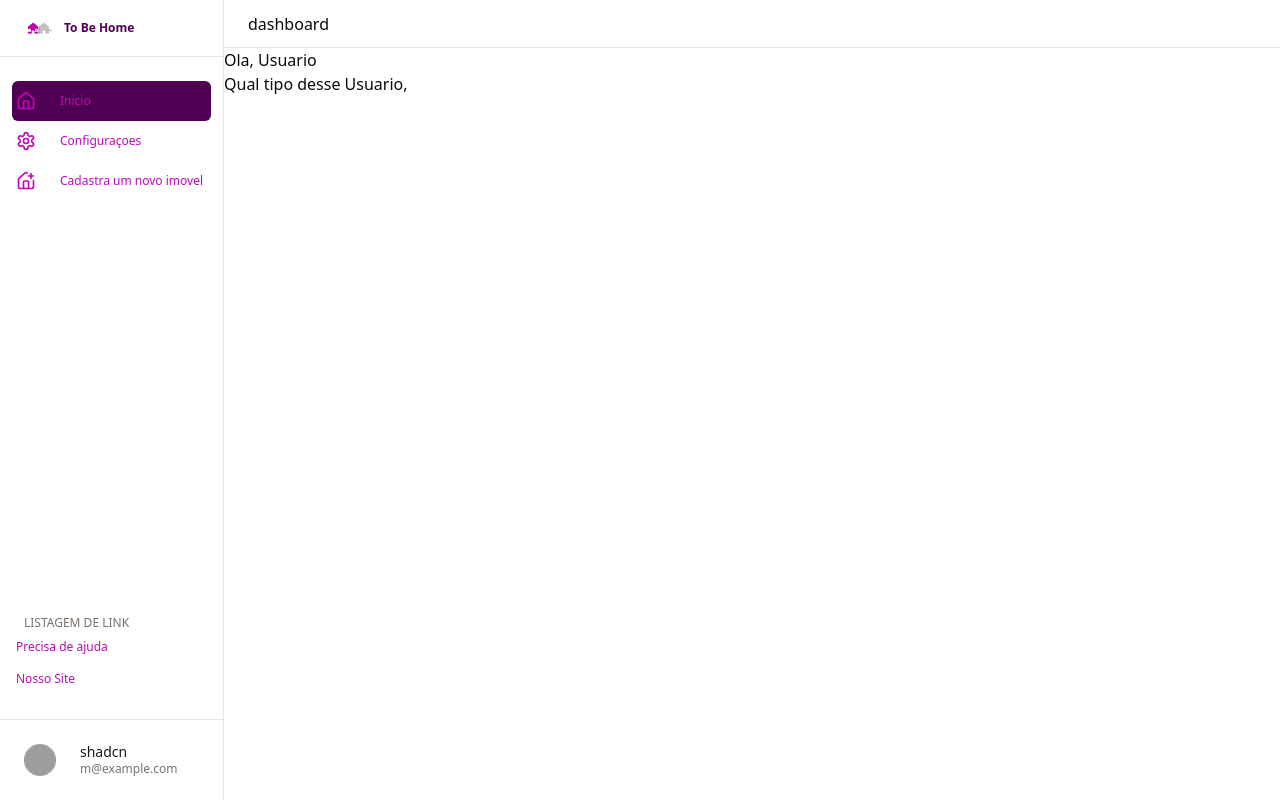
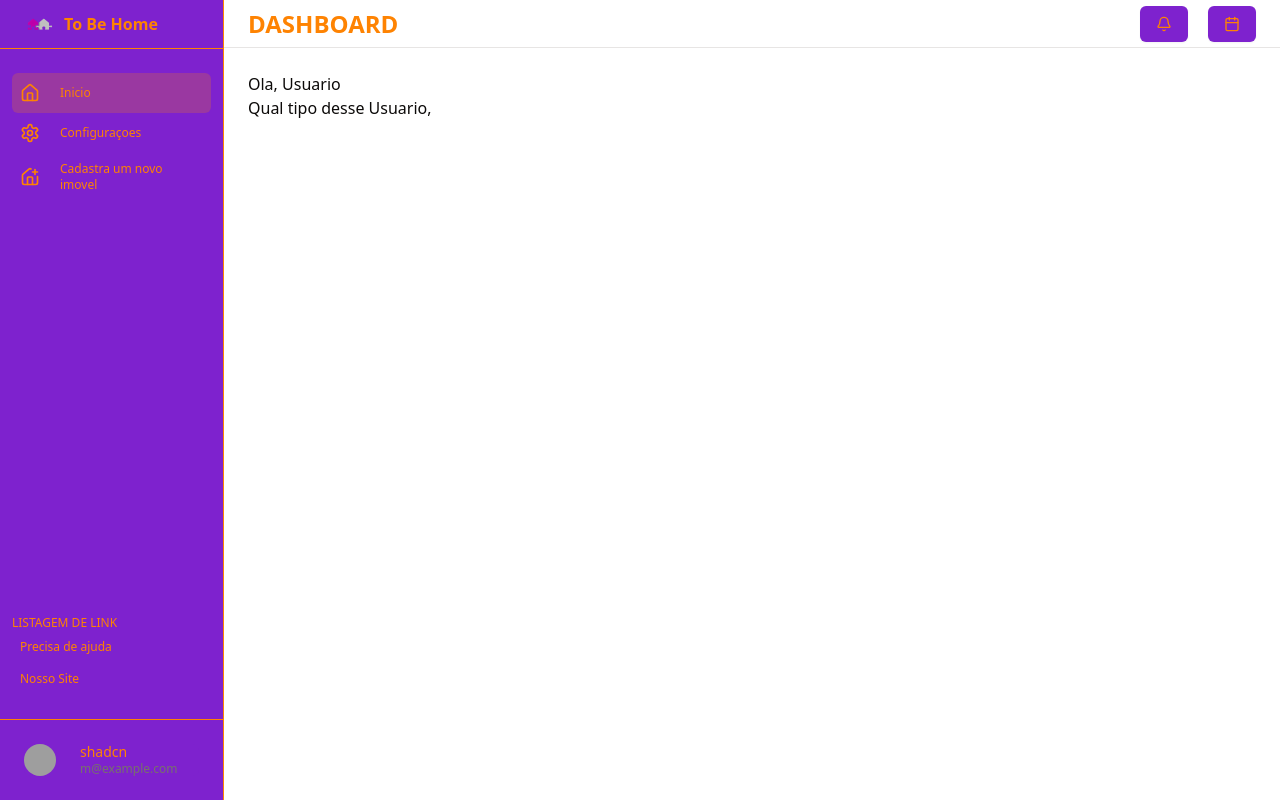
Before and after one commit to THIAGOMORGADO/web-projeto-tobehome, a Next.js app: page /dashboard in a window 1280 px wide. Built offline with nearby package versions, Linux system fonts and the light colour scheme; grey boxes are pictures that could not be loaded.

Commit message:
feat: atualizando cores do layout e colocar o sheet no header e sua animação

```diff
--- a/src/app/_components/Dashboard/SideBar.tsx
+++ b/src/app/_components/Dashboard/SideBar.tsx
@@ -12,7 +12,7 @@ export function SideBar({ className, children }: SideBarGenericProps) {
   return (
     <aside
       className={cn(
-        "border-r border-bordoer h-screen flex flex-col space-y-6",
+        "border-r border-[#FE8302]  h-screen flex flex-col space-y-6 bg-purple-700",
         className
       )}
     >
@@ -23,7 +23,7 @@ export function SideBar({ className, children }: SideBarGenericProps) {
 
 export function SideBarHeader({ className, children }: SideBarGenericProps) {
   return (
-    <header className={cn("p-6 py-3 border-b border-border", className)}>
+    <header className={cn("p-6 py-2 border-b border-[#FE8302]", className)}>
       {children}
     </header>
   );
@@ -33,7 +33,7 @@ export function SideBarHeaderMain({
   className,
   children,
 }: SideBarGenericProps) {
-  return <main className={cn("p-6 ", className)}>{children}</main>;
+  return <main className={cn("p-6", className)}>{children}</main>;
 }
 export function SideBarHeaderTitle({
   className,
@@ -43,7 +43,7 @@ export function SideBarHeaderTitle({
 }
 
 export function SideBarMain({ className, children }: SideBarGenericProps) {
-  return <main className={cn("px-3", className)}>{children}</main>;
+  return <main className={cn("px-3 ", className)}>{children}</main>;
 }
 
 export function SideBarNav({ className, children }: SideBarGenericProps) {
@@ -61,7 +61,7 @@ export function SideBarNavHeaderTitle({
   return (
     <h4
       className={cn(
-        "flex items-centerfont-medium text-xs uppercase text-muted-foreground ml-3",
+        "flex items-center font-medium text-xs uppercase text-muted-foreground text-center text-[#FE8302]",
         className
       )}
     >
@@ -89,8 +89,8 @@ export function SideBarNavLink({
     <Link
       href={href}
       className={cn(
-        " text-[#c007bc] text-xs px-1 py-2 rounded-md flex items-center gap-1",
-        active && "bg-[#500052]",
+        " text-[#FE8302] text-xs px-2 py-2 rounded-md flex items-center",
+        active && "bg-[#fe840238]",
         className
       )}
     >
@@ -101,7 +101,12 @@ export function SideBarNavLink({
 
 export function SideBarFooter({ className, children }: SideBarGenericProps) {
   return (
-    <footer className={cn("p-6 mt-auto border-t border-border ", className)}>
+    <footer
+      className={cn(
+        "p-6 mt-auto border-t border-border border-[#FE8302]",
+        className
+      )}
+    >
       {children}
     </footer>
   );
--- a/src/app/_components/Dashboard/page.tsx
+++ b/src/app/_components/Dashboard/page.tsx
@@ -10,7 +10,7 @@ export function DashboardPage({
   className,
   children,
 }: DashboardPageGenericProps) {
-  return <section className={cn(["", className])}>{children}</section>;
+  return <section className={cn(["h-screen", className])}>{children}</section>;
 }
 
 export function DashboardPageHeader({
@@ -20,7 +20,7 @@ export function DashboardPageHeader({
   return (
     <header
       className={cn([
-        "px-6 h-12 border-b border-border flex items-center justify-between",
+        "px-6 h-12 border-b border-border  flex items-center justify-between",
         className,
       ])}
     >
@@ -33,7 +33,13 @@ export function DashboardPageHeaderTitle({
   className,
   children,
 }: DashboardPageGenericProps) {
-  return <span className={cn(["", className])}>{children}</span>;
+  return (
+    <span
+      className={cn(["text-[#FE8302] text-2xl font-bold uppercase", className])}
+    >
+      {children}
+    </span>
+  );
 }
 
 export function DashboardPageHeaderNav({
@@ -47,5 +53,5 @@ export function DashboardPageMain({
   className,
   children,
 }: DashboardPageGenericProps) {
-  return <main className={cn(["", className])}>{children}</main>;
+  return <main className={cn(["p-6", className])}>{children}</main>;
 }
--- /dev/null
+++ b/src/app/_components/NotificationSheet/index.tsx
@@ -0,0 +1,48 @@
+import { Button } from "@/components/ui/button";
+
+import {
+  Sheet,
+  SheetClose,
+  SheetContent,
+  SheetDescription,
+  SheetFooter,
+  SheetHeader,
+  SheetTitle,
+  SheetTrigger,
+} from "@/components/ui/sheet";
+import { ReactNode, useRef } from "react";
+
+type NotificationSheetProps = {
+  children?: ReactNode;
+  title?: string;
+  decription?: string;
+};
+
+export function NotificationSheet({
+  children,
+  title,
+  decription,
+}: NotificationSheetProps) {
+  const ref = useRef<HTMLDivElement>(null);
+
+  return (
+    <Sheet>
+      <SheetTrigger asChild>
+        <div className="flex flex-row gap-5" ref={ref}>
+          {children}
+        </div>
+      </SheetTrigger>
+      <SheetContent>
+        <SheetHeader>
+          <SheetTitle>{title}</SheetTitle>
+          <SheetDescription>{decription}</SheetDescription>
+        </SheetHeader>
+        <SheetFooter>
+          <SheetClose asChild>
+            <Button type="submit">Save changes</Button>
+          </SheetClose>
+        </SheetFooter>
+      </SheetContent>
+    </Sheet>
+  );
+}
--- a/src/app/components/MultiForm/index.tsx
+++ b/src/app/components/MultiForm/index.tsx
@@ -28,7 +28,6 @@ export default function MultiStepForm() {
     city: "",
     neighborhood: "",
     state: "",
-    country: "",
     zipCode: "",
     uf: "",
     provider: "",
@@ -85,9 +84,9 @@ export default function MultiStepForm() {
             formData={{
               ...formData,
               address: formData.address,
+              state: formData.state,
               city: formData.city,
-              state: formData.state,
-              country: formData.country,
+              uf: formData.uf,
             }}
             updateFormData={updateFormData}
           />
--- a/src/app/dashboard/_components/SideBar/index.tsx
+++ b/src/app/dashboard/_components/SideBar/index.tsx
@@ -32,7 +32,7 @@ export default function Main_SideBar() {
       <SideBar className="">
         <SideBarHeader className="flex items-center gap-2">
           <Image src={Logo} alt="logo" className="w-8 h-8 rounded-sm" />
-          <h1 className="text-[#500052] font-bold text-xs">To Be Home </h1>
+          <h1 className="text-[#FE8302] font-bold text-">To Be Home </h1>
         </SideBarHeader>
         <SideBarMain className="flex flex-col flex-grow">
           <SideBarNav>
--- a/src/app/dashboard/_components/UserDropdown/index.tsx
+++ b/src/app/dashboard/_components/UserDropdown/index.tsx
@@ -20,45 +20,53 @@ export default function UserDropdowm() {
         <DropdownMenuTrigger asChild>
           <Button
             variant="link"
-            className="relative h-8 flex items-center justify-between w-full !px-0 space-x-4"
+            className="relative h-8 flex items-center justify-between w-full !px-0 space-x-4 bg-[#7e22ce]"
           >
             <Avatar className="h-8 w-8">
               <AvatarImage src="/avatars/01.png" alt="@shadcn" />
               <AvatarFallback>SC</AvatarFallback>
             </Avatar>
 
-            <div className="flex flex-col space-y-1 flex-1 text-left ">
-              <p className="text-sm font-medium leading-none">shadcn</p>
-              <p className="text-xs leading-none text-muted-foreground">
+            <div className="flex flex-col space-y-1 flex-1 text-left">
+              <p className="text-sm font-medium leading-none text-[#FE8302]">
+                shadcn
+              </p>
+              <p className="text-xs leading-none text-muted-foreground text-[#FE8302]">
                 m@example.com
               </p>
             </div>
           </Button>
         </DropdownMenuTrigger>
-        <DropdownMenuContent className="w-56" align="end" forceMount>
+        <DropdownMenuContent
+          className="w-56 bg-[#7e22ce] border-[#FE8302]"
+          align="end"
+          forceMount
+        >
           <DropdownMenuLabel className="font-normal">
             <div className="flex flex-col space-y-1">
-              <p className="text-sm font-medium leading-none">shadcn</p>
-              <p className="text-xs leading-none text-muted-foreground">
+              <p className="text-sm font-medium leading-none text-[#FE8302] ">
+                shadcn
+              </p>
+              <p className="text-xs leading-none text-muted-foreground text-[#FE8302]">
                 m@example.com
               </p>
             </div>
           </DropdownMenuLabel>
           <DropdownMenuSeparator />
-          <DropdownMenuGroup>
-            <DropdownMenuItem>
+          <DropdownMenuGroup className="">
+            <DropdownMenuItem className="text-[#FE8302]">
               <User />
               Profile
             </DropdownMenuItem>
-            <DropdownMenuItem>
+            <DropdownMenuItem className="text-[#FE8302]">
               <Settings />
               configuração
             </DropdownMenuItem>
           </DropdownMenuGroup>
           <DropdownMenuSeparator />
-          <DropdownMenuItem className="flex justify-between border-border ">
+          <DropdownMenuItem className="flex justify-between border-border text-[#FE8302] font-bold">
             Desconectar
-            <LogOut color="red" />
+            <LogOut className="text-[#FE8302]" />
           </DropdownMenuItem>
         </DropdownMenuContent>
       </DropdownMenu>
--- a/src/app/dashboard/page.tsx
+++ b/src/app/dashboard/page.tsx
@@ -1,20 +1,69 @@
 /* eslint-disable react-hooks/rules-of-hooks */
 "use client";
 
-import React from "react";
+import React, { useEffect, useState } from "react";
 import {
   DashboardPage,
   DashboardPageHeader,
   DashboardPageHeaderTitle,
   DashboardPageMain,
 } from "../_components/Dashboard/page";
+import { Button } from "@/components/ui/button";
+import { Bell, BellDot, Calendar, Calendar1 } from "lucide-react";
+import { NotificationSheet } from "../_components/NotificationSheet";
 
 export default function dashboard() {
+  const [notifications, setNotifications] = useState([
+    {
+      id: 1,
+      visible: true,
+      message: "Testando a notificação",
+    },
+  ]);
+
+  // Checa se há notificações visíveis
+  const hasVisibleNotifications = notifications.some((n) => n.visible);
+
+  // Simula a remoção automática de uma notificação após 5 segundos
+  useEffect(() => {
+    const timer = setTimeout(() => {
+      setNotifications((prev) => prev.filter((n) => n.id !== 1)); // Remove a notificação de ID 1
+    }, 5000);
+
+    return () => clearTimeout(timer);
+  }, []);
+
   return (
     <div>
       <DashboardPage>
         <DashboardPageHeader>
           <DashboardPageHeaderTitle>dashboard</DashboardPageHeaderTitle>
+          <div className="flex flex-row gap-5">
+            <NotificationSheet
+              title="Notificaçoes"
+              decription="Todas notificaçoes"
+            >
+              <Button variant="secondary" className="bg-[#7e22ce]">
+                {hasVisibleNotifications ? (
+                  <BellDot className="text-[#FE8302]" />
+                ) : (
+                  <Bell className="text-[#FE8302]" />
+                )}
+              </Button>
+            </NotificationSheet>
+            <NotificationSheet
+              title="Agendamento de reservas"
+              decription="Agendamento vindo do site"
+            >
+              <Button variant="secondary" className="bg-[#7e22ce]">
+                {!hasVisibleNotifications ? (
+                  <Calendar className="text-[#FE8302]" />
+                ) : (
+                  <Calendar1 className="text-[#FE8302]" />
+                )}
+              </Button>
+            </NotificationSheet>
+          </div>
         </DashboardPageHeader>
         <DashboardPageMain>
           <h1>Ola, Usuario </h1>
```
Also changed, not shown: src/app/components/MultiForm/location-form.tsx (+21 -24 lines), src/components/ui/dropdown-menu.tsx (+36 -36 lines).
